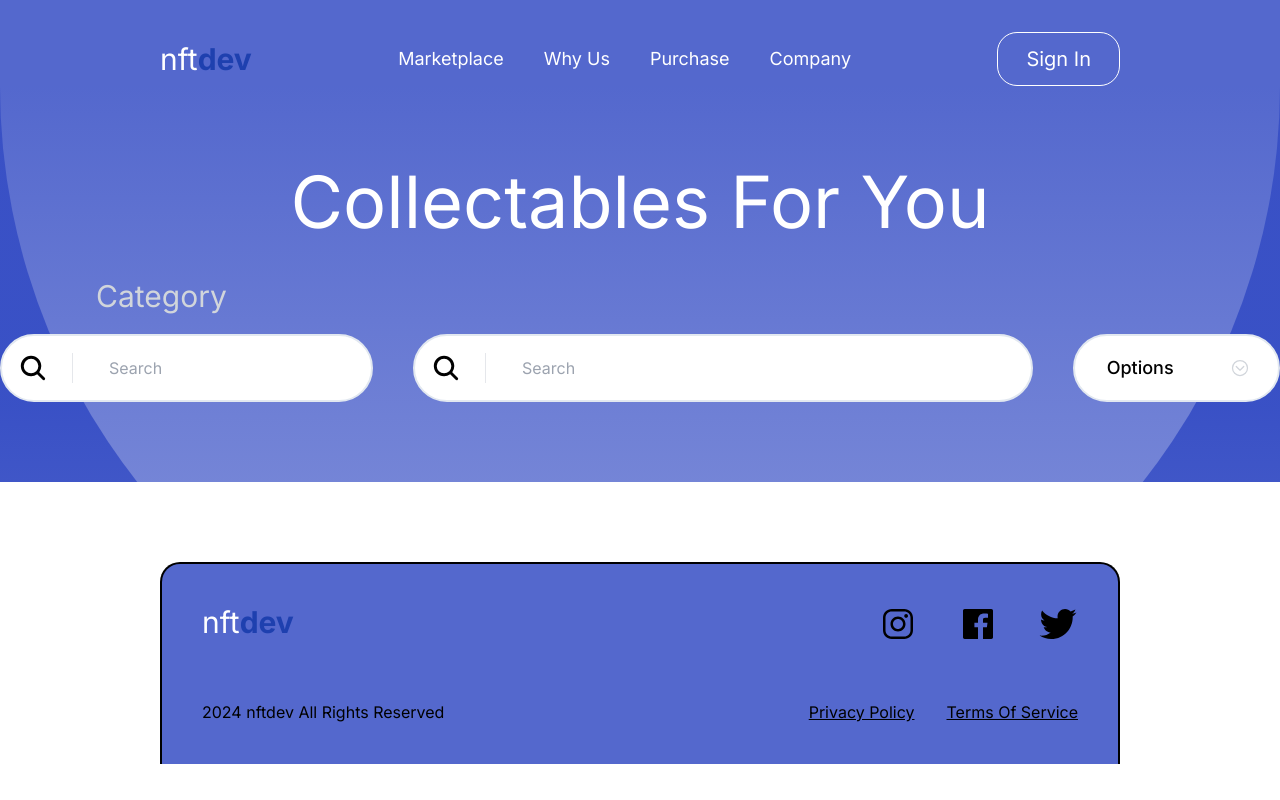
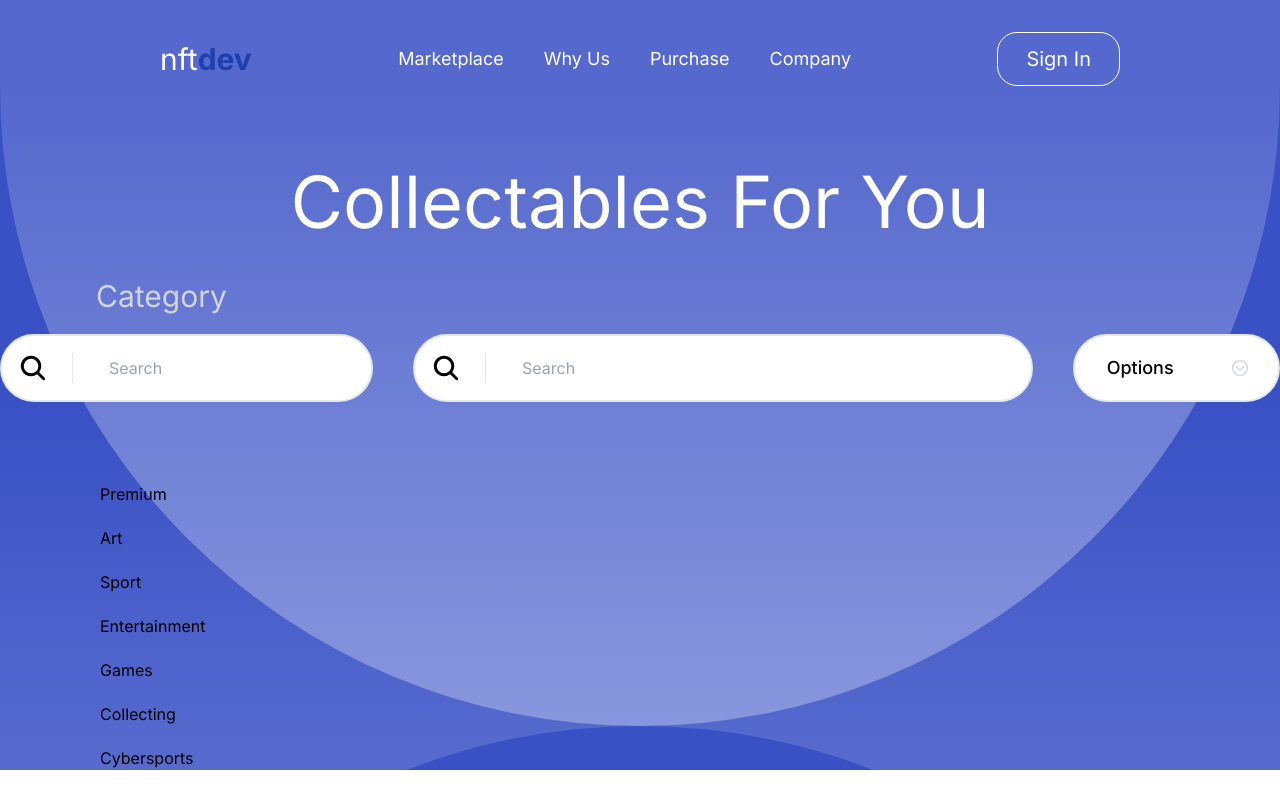
Before and after one commit to denimozh/nftdev, a Next.js app: page /marketplace in a window 1280 px wide. Shown: the top 800 px of the page. Built offline with nearby package versions, Linux system fonts and the light colour scheme.

Commit message:
Started work on the sidebar in marketplace page

```diff
--- a/src/app/marketplace/page.tsx
+++ b/src/app/marketplace/page.tsx
@@ -129,9 +129,29 @@ const page = () => {
                 </div>
             </div>
         </div>
-        <div className='flex flex-row'>
-            <div>
-
+        <div className='flex flex-row px-[100px]'>
+            <div className='flex flex-col gap-5'>
+                <div>
+                    <p>Premium</p>
+                </div>
+                <div>
+                    <p>Art</p>
+                </div>
+                <div>
+                    <p>Sport</p>
+                </div>
+                <div>
+                    <p>Entertainment</p>
+                </div>
+                <div>
+                    <p>Games</p>
+                </div>
+                <div>
+                    <p>Collecting</p>
+                </div>
+                <div>
+                    <p>Cybersports</p>
+                </div>
             </div>
             <div>
 
```
